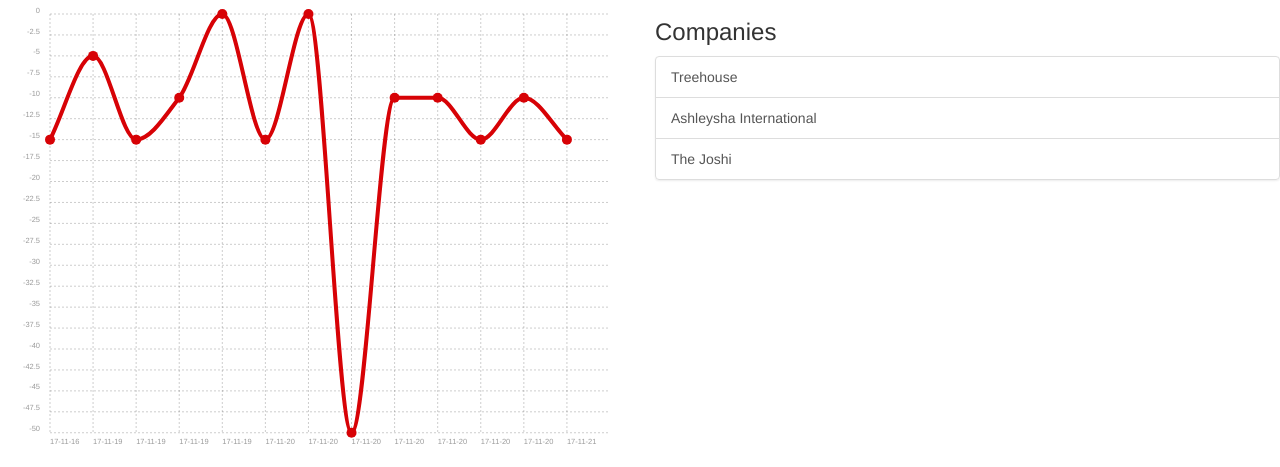
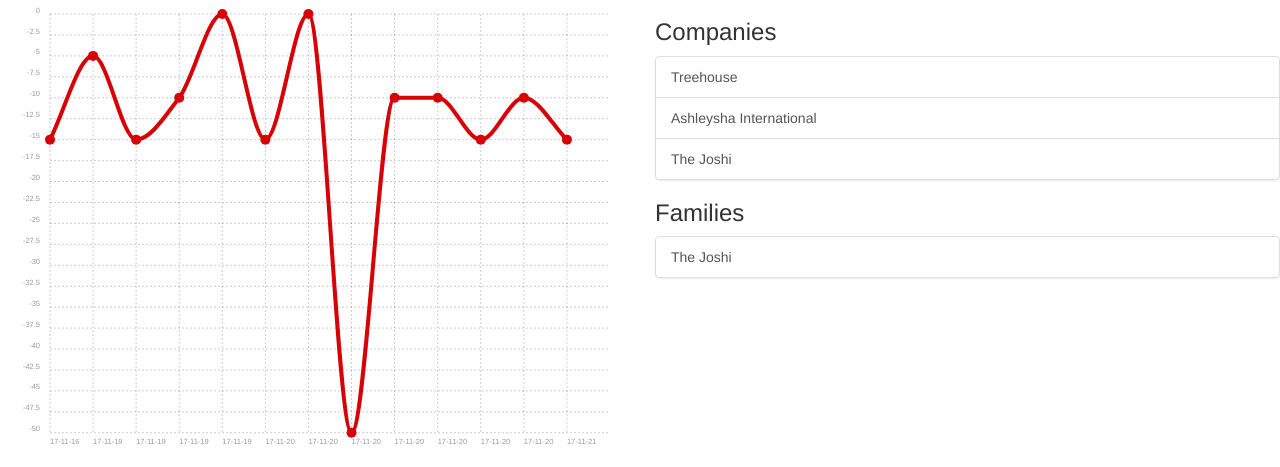
Before and after one commit to JoPuskar/feelings, a Django app: template users/templates/users/dashboard.html in a window 1280 px wide. Shown: the part 1000-1467 px from the top of the page. Run offline with Django 3.2, Linux system fonts and the light colour scheme; the template is opened without the code that fills it: values that come from a table or form of the project are taken from there, others are empty; a user stored in the database is signed in; data comes from the database, SQL or seed files in the repository; both versions use the stored data as it was after the commit; parts of the project's set-up code (start-up, migrations or seed data) failed here and were passed over; some libraries are stand-ins or nearby versions.

Commit message:
Family and Company wrap-up.

```diff
--- a/groups/templates/companies/form.html
+++ b/groups/templates/companies/form.html
@@ -10,7 +10,7 @@
                     <h3>{{ headline }}</h3>
                     {% csrf_token %}
                     {% bootstrap_form form %}
-                    <input type="submit" value="Sign Up" class="btn btn-default">
+                    {% buttons submit='Save' %}{% endbuttons %}
                 </form>
             </div>
             <div class="col-md-6">
--- a/groups/templates/families/form.html
+++ b/groups/templates/families/form.html
@@ -10,7 +10,7 @@
                     <h3>{{ headline }}</h3>
                     {% csrf_token %}
                     {% bootstrap_form form %}
-                    <input type="submit" value="Sign Up" class="btn btn-default">
+                    {% buttons submit='Save' %}{% endbuttons %}
                 </form>
             </div>
             <div class="col-md-6">
--- a/groups/views/company.py
+++ b/groups/views/company.py
@@ -1,5 +1,5 @@
 from django.contrib.auth.mixins import LoginRequiredMixin
-from django.core.urlresolvers import reverse_lazy
+from django.core.urlresolvers import reverse_lazy, reverse
 from django.views import generic
 
 from braces.views import SetHeadlineMixin
@@ -32,6 +32,8 @@ class Update(LoginRequiredMixin, SetHeadlineMixin, generic.UpdateView):
     def get_headline(self):
         return 'Edit {}'.format(self.object.name)
 
+    def get_success_url(self):
+        return reverse('groups:companies:detail', kwargs={'slug': self.object.slug})
 
 class Detail(LoginRequiredMixin, SetHeadlineMixin, generic.DetailView):
     template_name = 'companies/detail.html'
--- a/templates/layout.html
+++ b/templates/layout.html
@@ -54,10 +54,10 @@
                     <li class="dropdown">
                       <a href="#" class="dropdown-toggle" data-toggle="dropdown" role="button" aria-haspopup="true" aria-expanded="false">Families <span class="caret"></span></a>
                       <ul class="dropdown-menu">
-                        <li><a href="{% url 'groups:companies:create' %}">Create new</a></li>
+                        <li><a href="{% url 'groups:families:create' %}">Create new</a></li>
                         <li role="separator" class="divider"></li>
                         {% for family in user.families.all %}
-                            <li><a href="{% url 'groups:companies:detail' slug=company.slug %}">{{ family.name }}</a></li>
+                            <li><a href="{% url 'groups:companies:detail' slug=family.slug %}">{{ family.name }}</a></li>
                         {% endfor %}
                       </ul>
                     </li>
--- a/users/templates/users/dashboard.html
+++ b/users/templates/users/dashboard.html
@@ -13,10 +13,10 @@
                 <div class="list-group">
                     {% for thought in user.thoughts.all %}
                         <div class="list-group-item">
-                        <h4 class="list-group-item-heading">
-                            <time class="pull-right small" datetime="{{ thought.recorded_at }}">{{ thought.recorded_at|timesince }} ago</time>
-                            {{ thought.get_condition_display }}
-                        </h4>
+                            <h4 class="list-group-item-heading">
+                                <time class="pull-right small" datetime="{{ thought.recorded_at }}">{{ thought.recorded_at|timesince }} ago</time>
+                                {{ thought.get_condition_display }}
+                            </h4>
                             {% if thought.notes %} {{ thought.notes }}{% endif %}
                         </div>
                     {% endfor %}
@@ -37,8 +37,14 @@
                         <a href="{% url 'groups:companies:detail' slug=company.slug %}" class="list-group-item">{{ company.name }}</a>
                     {% endfor %}
                 </div>
+                <h3>Families</h3>
+                <div class="list-group">
+                    {% for family in user.families.all %}
+                        <a href="{% url 'groups:families:detail' slug=family.slug %}" class="list-group-item">{{ family.name }}</a>
+                    {% endfor %}
+                </div>
             </div>
-            </div>
+        </div>
     </div>
 
 {% endblock %}
```
Also changed, not shown: groups/views/family.py (+7 -10 lines), db.sqlite3.
